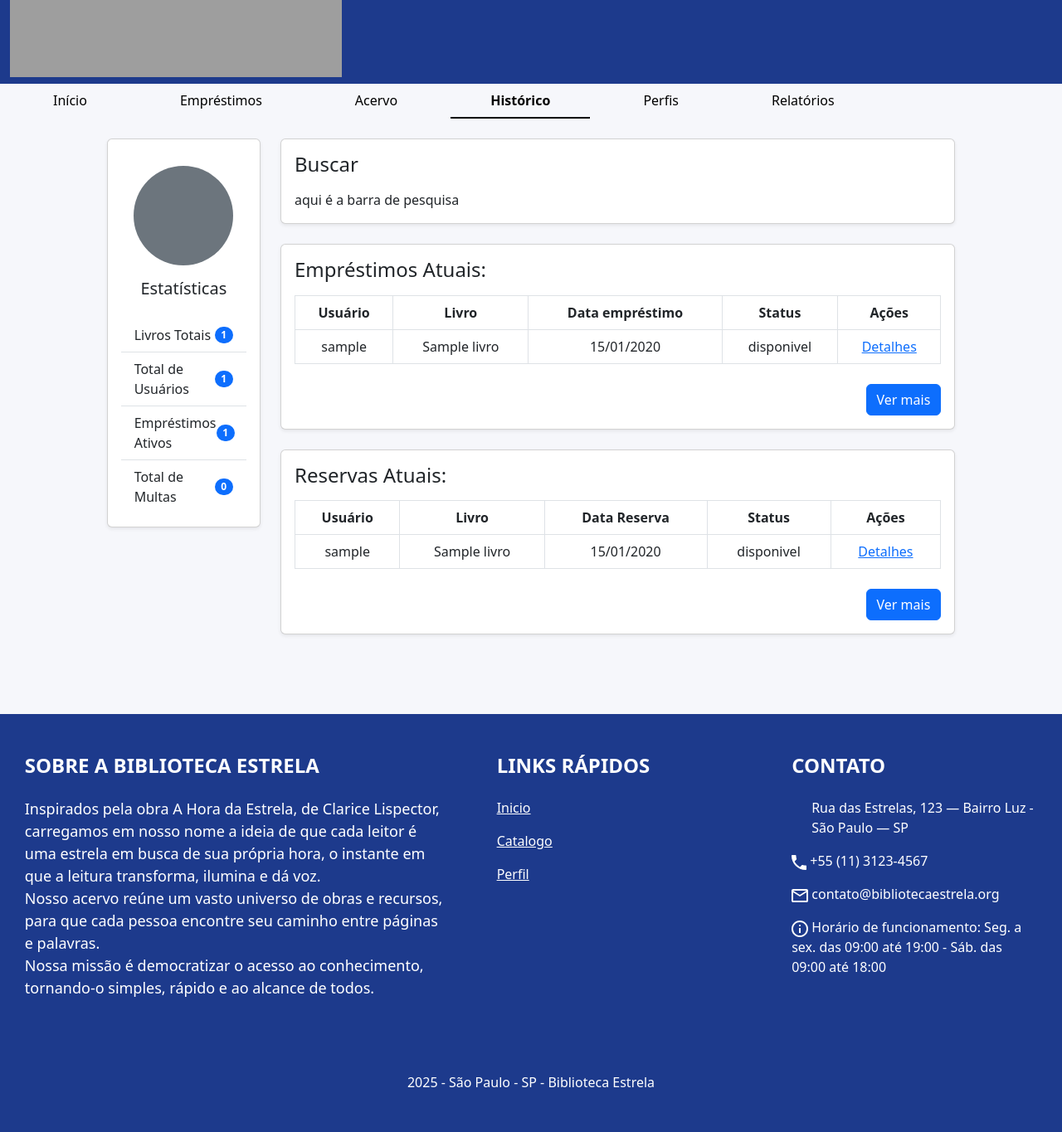
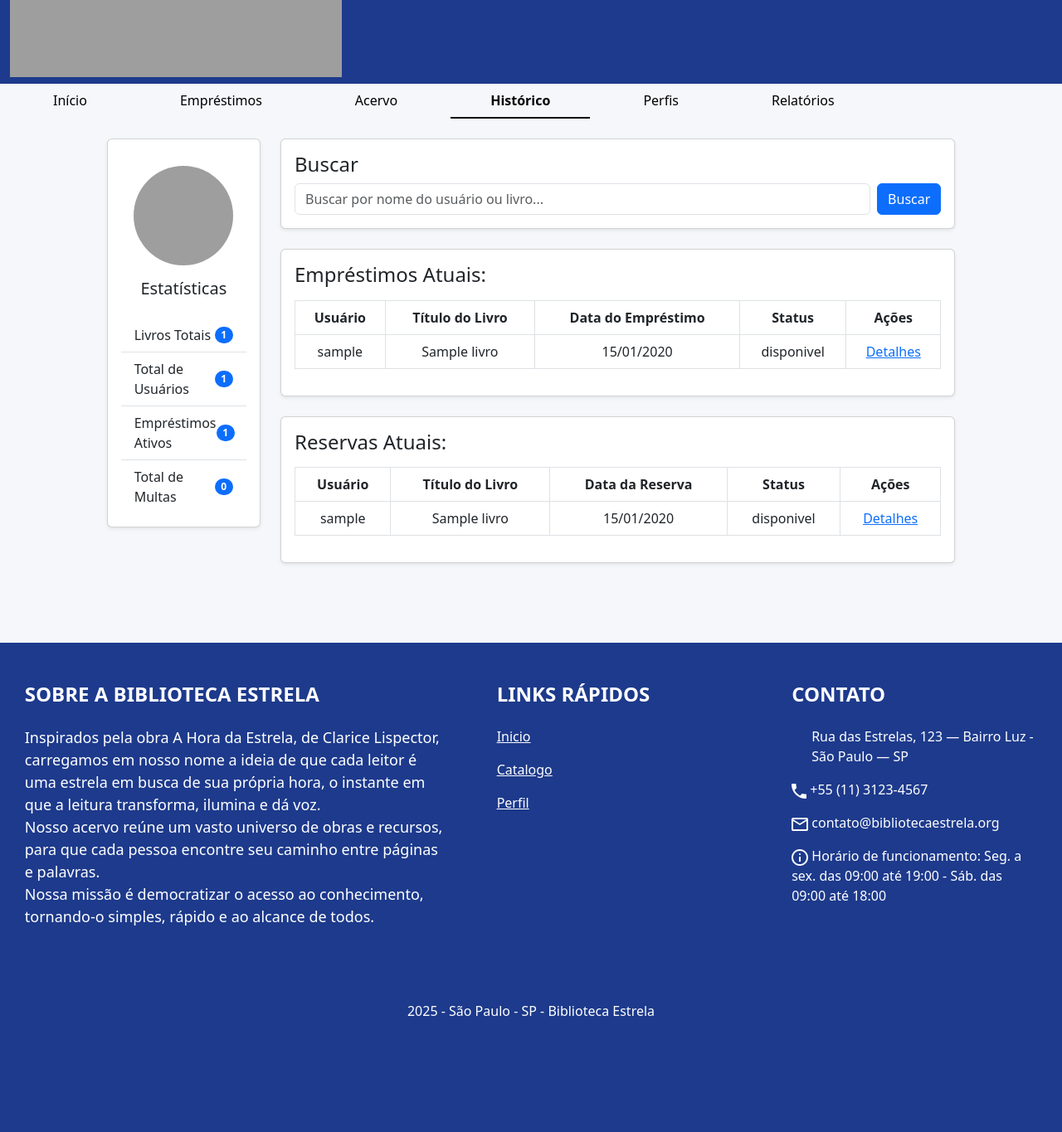
Before and after one commit to SENAI-Morvan-Figueiredo/Os-3-mosqueteiros---Biblioteca, a Django app: page /bibliotecario/emprestimos_historico in a window 1280 px wide. Shown: the part 215-1580 px from the top of the page at 83% size. After the commit the page ends 1440 px from the top, so only its background shows below. Run offline with Django 5.2, Linux system fonts and the light colour scheme; tables that the repository leaves empty hold one stand-in row (values such as "Sample post"); grey boxes are pictures that could not be loaded.

Commit message:
- Adiciona funcionalidades de pesquisa nas telas de usuarios e emprestimos (histórico) - Corrige urls dos botões (ver mais)

```diff
--- a/BibliotecaEstrela/Bibliotecario/templates/adm_livros.html
+++ b/BibliotecaEstrela/Bibliotecario/templates/adm_livros.html
@@ -46,7 +46,7 @@
         <div class="col-lg-2 col-md-12">
             <div class="card shadow-sm">
                 <div class="card-body text-center">
-                    <div class="mx-auto my-3 bg-secondary rounded-circle" style="width: 120px; height: 120px;"></div>
+                    <div class="mx-auto my-3 bg-secondary rounded-circle" style="width: 120px; height: 120px; background-image: url('https://www.shutterstock.com/image-vector/default-avatar-photo-placeholder-grey-600nw-2007531536.jpg'); background-size: cover;"></div>
 
                     <h5 class="card-title mb-4">Estatísticas</h5>
 
@@ -112,9 +112,6 @@
                             </tbody>
                         </table>
                     </div>
-                    <div class="text-end mt-2">
-                        <a href="#" class="btn btn-primary">Ver mais</a>
-                    </div>
                 </div>
             </div>
 
--- a/BibliotecaEstrela/Bibliotecario/templates/dashboard.html
+++ b/BibliotecaEstrela/Bibliotecario/templates/dashboard.html
@@ -45,7 +45,7 @@
         <div class="col-lg-2 col-md-12">
             <div class="card shadow-sm">
                 <div class="card-body text-center">
-                    <div class="mx-auto my-3 bg-secondary rounded-circle" style="width: 120px; height: 120px;"></div>
+                    <div class="mx-auto my-3 bg-secondary rounded-circle" style="width: 120px; height: 120px; background-image: url('https://www.shutterstock.com/image-vector/default-avatar-photo-placeholder-grey-600nw-2007531536.jpg'); background-size: cover;"></div>
 
                     <h5 class="card-title mb-4">Estatísticas</h5>
 
--- a/BibliotecaEstrela/Bibliotecario/templates/emprestimos_atuais.html
+++ b/BibliotecaEstrela/Bibliotecario/templates/emprestimos_atuais.html
@@ -47,7 +47,7 @@
         <div class="col-lg-2 col-md-12">
             <div class="card shadow-sm">
                 <div class="card-body text-center">
-                    <div class="mx-auto my-3 bg-secondary rounded-circle" style="width: 120px; height: 120px;"></div>
+                    <div class="mx-auto my-3 bg-secondary rounded-circle" style="width: 120px; height: 120px; background-image: url('https://www.shutterstock.com/image-vector/default-avatar-photo-placeholder-grey-600nw-2007531536.jpg'); background-size: cover;"></div>
 
                     <h5 class="card-title mb-4">Estatísticas</h5>
 
@@ -124,7 +124,7 @@
                                 </div>
 
                                 <div class="text-end mt-2">
-                                    <a href="#" class="btn btn-primary">Ver mais</a>
+                                    <a href="{% url 'Bibliotecario:emprestimos_historico' %}" class="btn btn-primary">Ver mais</a>
                                     <button type="submit" class="btn btn-primary">Atualizar Status</button>
                                 </div>
                     </form>
@@ -170,7 +170,7 @@
                         </div>
 
                         <div class="text-end mt-2">
-                            <a href="#" class="btn btn-primary">Ver mais</a>
+                            <a href="{% url 'Bibliotecario:emprestimos_historico' %}" class="btn btn-primary">Ver mais</a>
                             <button type="submit" class="btn btn-primary">Atualizar Status</button>
                         </div>
                     </form>
--- a/BibliotecaEstrela/Bibliotecario/templates/emprestimos_historico.html
+++ b/BibliotecaEstrela/Bibliotecario/templates/emprestimos_historico.html
@@ -45,7 +45,7 @@
         <div class="col-lg-2 col-md-12">
             <div class="card shadow-sm">
                 <div class="card-body text-center">
-                    <div class="mx-auto my-3 bg-secondary rounded-circle" style="width: 120px; height: 120px;"></div>
+                    <div class="mx-auto my-3 bg-secondary rounded-circle" style="width: 120px; height: 120px; background-image: url('https://www.shutterstock.com/image-vector/default-avatar-photo-placeholder-grey-600nw-2007531536.jpg'); background-size: cover;"></div>
 
                     <h5 class="card-title mb-4">Estatísticas</h5>
 
@@ -76,9 +76,16 @@
             <div class="card shadow-sm mb-4">
                 <div class="card-body">
                     <h4 class="card-title">Buscar</h4>
-                    <div class="d-flex justify-content-start gap-3 mt-3">
-                        aqui é a barra de pesquisa
-                    </div>
+
+                    <form class="d-flex" role="search" method="GET" action="{% url 'Bibliotecario:emprestimos_historico' %}">
+                        <input class="form-control me-2"
+                               type="search"
+                               placeholder="Buscar por nome do usuário ou livro..."
+                               aria-label="Search"
+                               name="q"
+                               value="{{ request.GET.q|default:'' }}"/>
+                        <button class="btn btn-primary" type="submit">Buscar</button>
+                    </form>
                 </div>
             </div>
 
@@ -90,35 +97,30 @@
                             <thead>
                                 <tr>
                                     <th>Usuário</th>
-                                    <th>Livro</th>
-                                    <th>Data empréstimo</th>
-                                    <!-- <th>Data devolução</th> -->
+                                    <th>Título do Livro</th>
+                                    <th>Data do Empréstimo</th>
                                     <th>Status</th>
                                     <th>Ações</th>
                                 </tr>
                             </thead>
                             <tbody>
-                                {% for emprestimo in emprestimos %}
+                                {% for emprestimo in emprestimos_tabela %}
                                 <tr>
                                     <td>{{ emprestimo.id_user.username }}</td>
                                     <td>{{ emprestimo.id_livro.nome }}</td>
                                     <td>{{ emprestimo.data_emprestimo|date:"d/m/Y" }}</td>
-                                    <!-- <td>{{ emprestimo.data_devolucao|date:"d/m/Y" }}</td> -->
                                     <td>{{ emprestimo.status }}</td>
                                     <td><a href="#">Detalhes</a></td>
                                 </tr>
                                 {% empty %}
                                 <tr>
-                                    <td colspan="6">Nenhum empréstimo registrado.</td>
+                                    <td colspan="5">Nenhum empréstimo encontrado.</td>
                                 </tr>
                                 {% endfor %}
                             </tbody>
                         </table>
                     </div>
-                    <div class="text-end mt-2">
-                        <a href="#" class="btn btn-primary">Ver mais</a>
                     </div>
-                </div>
             </div>
 
             <div class="card shadow-sm mb-4">
@@ -129,35 +131,30 @@
                             <thead>
                                 <tr>
                                     <th>Usuário</th>
-                                    <th>Livro</th>
-                                    <th>Data Reserva</th>
-                                    <!-- <th>Data devolução</th> -->
+                                    <th>Título do Livro</th>
+                                    <th>Data da Reserva</th>
                                     <th>Status</th>
                                     <th>Ações</th>
                                 </tr>
                             </thead>
                             <tbody>
-                                {% for reserva in reservas %}
+                                {% for reserva in reservas_tabela %}
                                 <tr>
                                     <td>{{ reserva.id_user.username }}</td>
                                     <td>{{ reserva.id_livro.nome }}</td>
                                     <td>{{ reserva.data_reserva|date:"d/m/Y" }}</td>
-                                    <!-- <td>{{ emprestimo.data_devolucao|date:"d/m/Y" }}</td> -->
                                     <td>{{ reserva.status }}</td>
                                     <td><a href="#">Detalhes</a></td>
                                 </tr>
                                 {% empty %}
                                 <tr>
-                                    <td colspan="6">Nenhum empréstimo registrado.</td>
+                                    <td colspan="5">Nenhuma reserva encontrada.</td>
                                 </tr>
                                 {% endfor %}
                             </tbody>
                         </table>
                     </div>
-                    <div class="text-end mt-2">
-                        <a href="#" class="btn btn-primary">Ver mais</a>
                     </div>
-                </div>
             </div>
 
 
--- a/BibliotecaEstrela/Bibliotecario/views.py
+++ b/BibliotecaEstrela/Bibliotecario/views.py
@@ -4,7 +4,7 @@ from User.models import Usuario
 from Biblioteca.models import Emprestimos, Reserva
 from .forms import GenerosForm, LivrosForm, LivrosGenerosForm
 from django.views.generic import DetailView
-
+from django.db.models import Q
 
 
 # view para tela inicial (todo: trocar nomes)
@@ -104,34 +104,77 @@ def atualizar_status_reservas(request):
 
 # view para empréstimos todos (pesquisa/histórico)
 def emprestimos_historico(request):
-    livros = Livros.objects.all()
-    usuarios = Usuario.objects.all()
-    # importante: para futuramente filtrar, troca o do empréstiimppara aqueles que "possue"
-    emprestimos = Emprestimos.objects.all()
-    reservas = Reserva.objects.all()
+    # 1. Pega os dados para os cards de estatística (sempre todos)
+    livros_stats = Livros.objects.all()
+    usuarios_stats = Usuario.objects.all()
+    emprestimos_stats = Emprestimos.objects.all() # Usado no card da esquerda
+
+    # 2. Pega o termo da busca
+    query = request.GET.get('q')
+
+    if query:
+        # 3. Se houver busca, filtra as DUAS listas
+        # Busca por nome do usuário (no model Usuario) ou nome do livro (no model Livros)
+        emprestimos_lista = Emprestimos.objects.filter(
+            Q(id_user__username__icontains=query) |
+            Q(id_livro__nome__icontains=query)
+        )
+
+        reservas_lista = Reserva.objects.filter(
+            Q(id_user__username__icontains=query) |
+            Q(id_livro__nome__icontains=query)
+        )
+    else:
+        # 4. Se não houver busca, pega todos os registros
+        emprestimos_lista = Emprestimos.objects.all()
+        reservas_lista = Reserva.objects.all()
+
     context = {
-        "livros": livros,
-        "usuarios": usuarios,
-        "emprestimos":  emprestimos,
-        "reservas": reservas,
+        # Variáveis para os cards de estatística
+        "livros": livros_stats,
+        "usuarios": usuarios_stats,
+        "emprestimos": emprestimos_stats, # Para o card
+
+        # Variáveis NOVAS para as tabelas (filtradas ou não)
+        "emprestimos_tabela": emprestimos_lista,
+        "reservas_tabela": reservas_lista,
     }
     return render(request, 'emprestimos_historico.html', context)
 
 # view para todos os usuários (pesquisa/histórico)
 def usuarios(request):
-    livros = Livros.objects.all()
-    usuarios = Usuario.objects.all()
-    # importante: para futuramente filtrar, troca o do empréstiimppara aqueles que "possue"
-    emprestimos = Emprestimos.objects.all()
-    reservas = Reserva.objects.all()
+    # Pega os dados para os cards de estatística (sempre todos)
+    livros_stats = Livros.objects.all()
+    usuarios_stats = Usuario.objects.all()
+    emprestimos_stats = Emprestimos.objects.all()
+
+    # --- Lógica da Busca ---
+    # Pega o parâmetro 'q' da URL (ex: /usuarios/?q=teo)
+    query = request.GET.get('q')
+
+    if query:
+        # Se houver uma query, filtra a lista de usuários
+        # Busca por nome, email ou CPF que contenham o texto da query
+        usuarios_lista = Usuario.objects.filter(
+            Q(username__icontains=query) |
+            Q(email__icontains=query) |
+            Q(cpf__icontains=query)
+        )
+    else:
+        # Se não houver query, mostra todos os usuários
+        usuarios_lista = Usuario.objects.all()
+    # --- Fim da Lógica da Busca ---
+
     context = {
-        "livros": livros,
-        "usuarios": usuarios,
-        "emprestimos":  emprestimos,
-        "reservas": reservas,
+        # Dados para os cards da esquerda (estatísticas)
+        "livros": livros_stats,
+        "usuarios": usuarios_stats, # 'usuarios' para o card de estatísticas
+        "emprestimos": emprestimos_stats,
+
+        # 'usuarios_lista' para a tabela (filtrada ou não)
+        "usuarios_lista_tabela": usuarios_lista,
     }
     return render(request, 'usuarios.html', context)
-
 # view para livro para adm:
 def livros(request):
     if request.method == "POST":
@@ -189,3 +232,10 @@ def dashboard(request):
         "reservas": reservas,
     }
     return render(request, 'dashboard.html', context)
+
+
+########
+# VIEWS PARA PESQUISAS
+########
+
+# view para pesquisa de usuário:
```
Also changed, not shown: BibliotecaEstrela/Bibliotecario/templates/index.html (+6 -7 lines), BibliotecaEstrela/Bibliotecario/templates/usuarios.html (+12 -8 lines).
